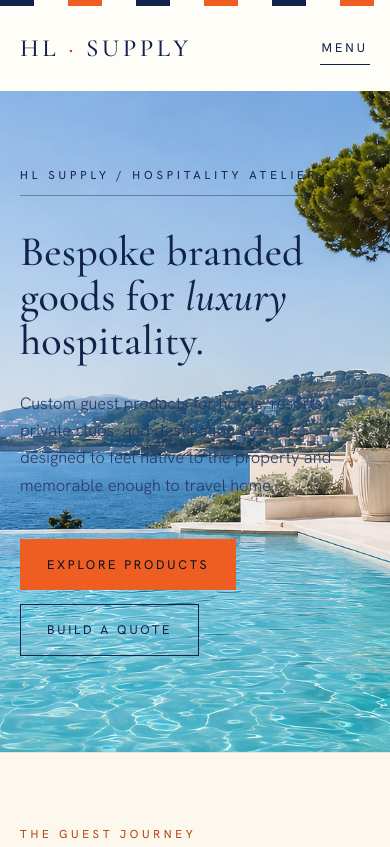
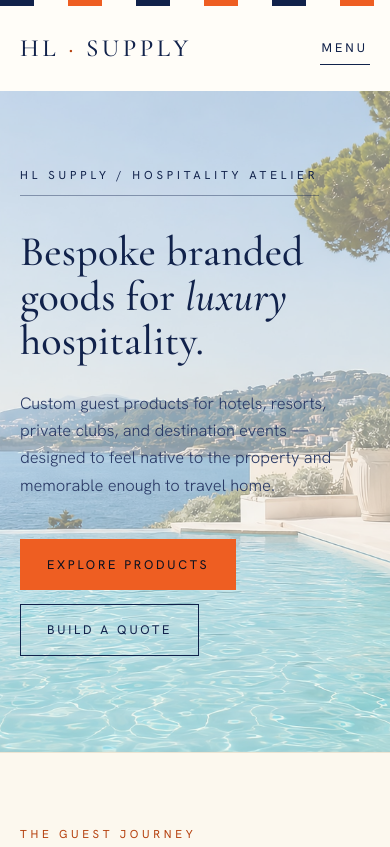
Before and after one commit to paulthirouin-cyber/hotel-luxury-supply, a website: page index.html in a window 390 px wide. Shown: the top 847 px of the page. Drawn offline with Linux system fonts and the light colour scheme.

Commit message:
Hero: readability wash is one full-bleed layer pinned to the whole hero (no clipped box)
Co-Authored-By: Claude Fable 5.1 <noreply@anthropic.com>

```diff
--- a/css/polish.css
+++ b/css/polish.css
@@ -135,7 +135,27 @@ h2 { letter-spacing: 0.012em; }
    hero polish
    ============================================================ */
 
-/* (headline scrim removed 2026-11-24: a clipped gradient box over real photography; copy sits directly on the photo) */
+/* Readability wash: one full-bleed layer pinned to the whole hero (inset 0), so it always
+   covers the photograph edge to edge and moves with it. Strongest behind the copy on the
+   left, fading to clear over the terrace. Never a clipped box. */
+.hero::before {
+  content: "";
+  position: absolute;
+  inset: 0;
+  z-index: 2;
+  pointer-events: none;
+  background: linear-gradient(
+    90deg,
+    rgba(252, 248, 238, 0.66) 0%,
+    rgba(252, 248, 238, 0.5) 34%,
+    rgba(252, 248, 238, 0.18) 56%,
+    rgba(252, 248, 238, 0) 72%
+  );
+}
+@media (max-width: 900px) {
+  /* copy spans the full width on phones: even wash */
+  .hero::before { background: rgba(252, 248, 238, 0.5); }
+}
 .hero__content { position: relative; }
 
 /* label reads as stationery mark rather than a UI chip */
```
